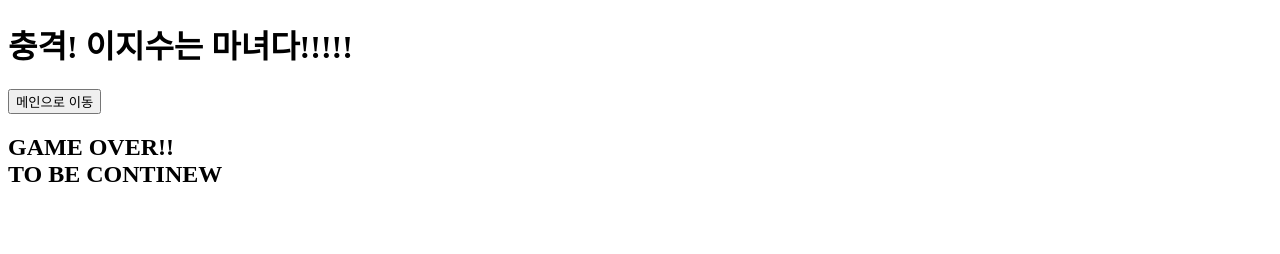
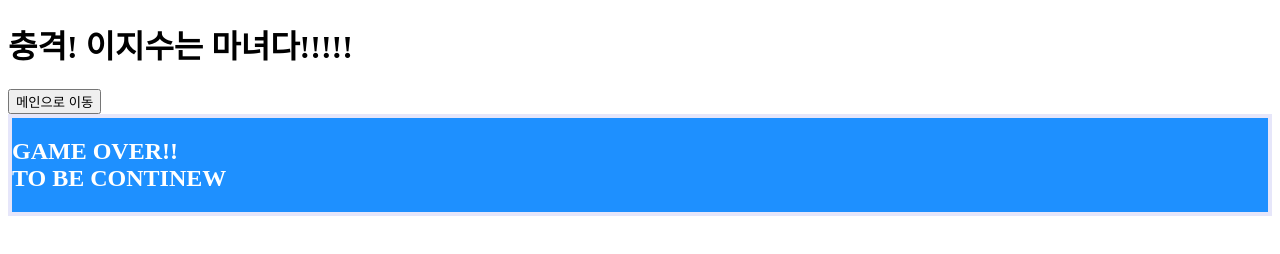
Before and after one commit to dariapa00/Worldview, a plain HTML site: page A.html in a window 1280 px wide. Drawn offline with Linux system fonts and the light colour scheme.

Commit message:
title fix 22

```diff
--- a/A.html
+++ b/A.html
@@ -3,7 +3,14 @@
 <head>
     <meta charset="UTF-8">
     <meta name="viewport" content="width=device-width, initial-scale=1.0">
-    <title>그냥 테스트용</title>
+    <title>그냥 테스트용22</title>
+    <style>
+        div {
+            color:white;
+            background-color:DodgerBlue;
+            border:4px solid lavender;
+        }
+        </style>
 </head>
 <body>
     <h1>충격! 이지수는 마녀다!!!!!</h1>
```
Also changed, not shown: index.html (+1 -1 lines).
